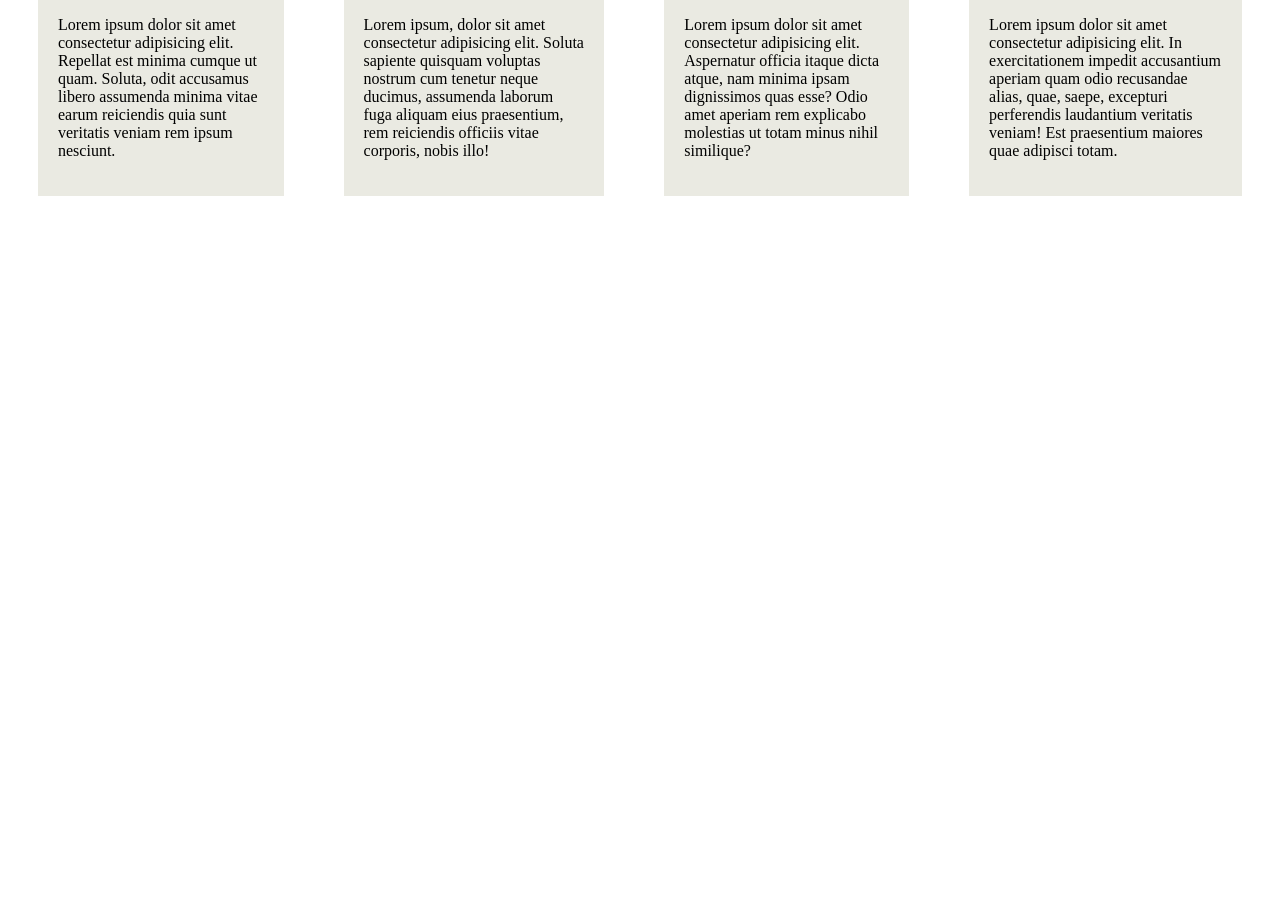
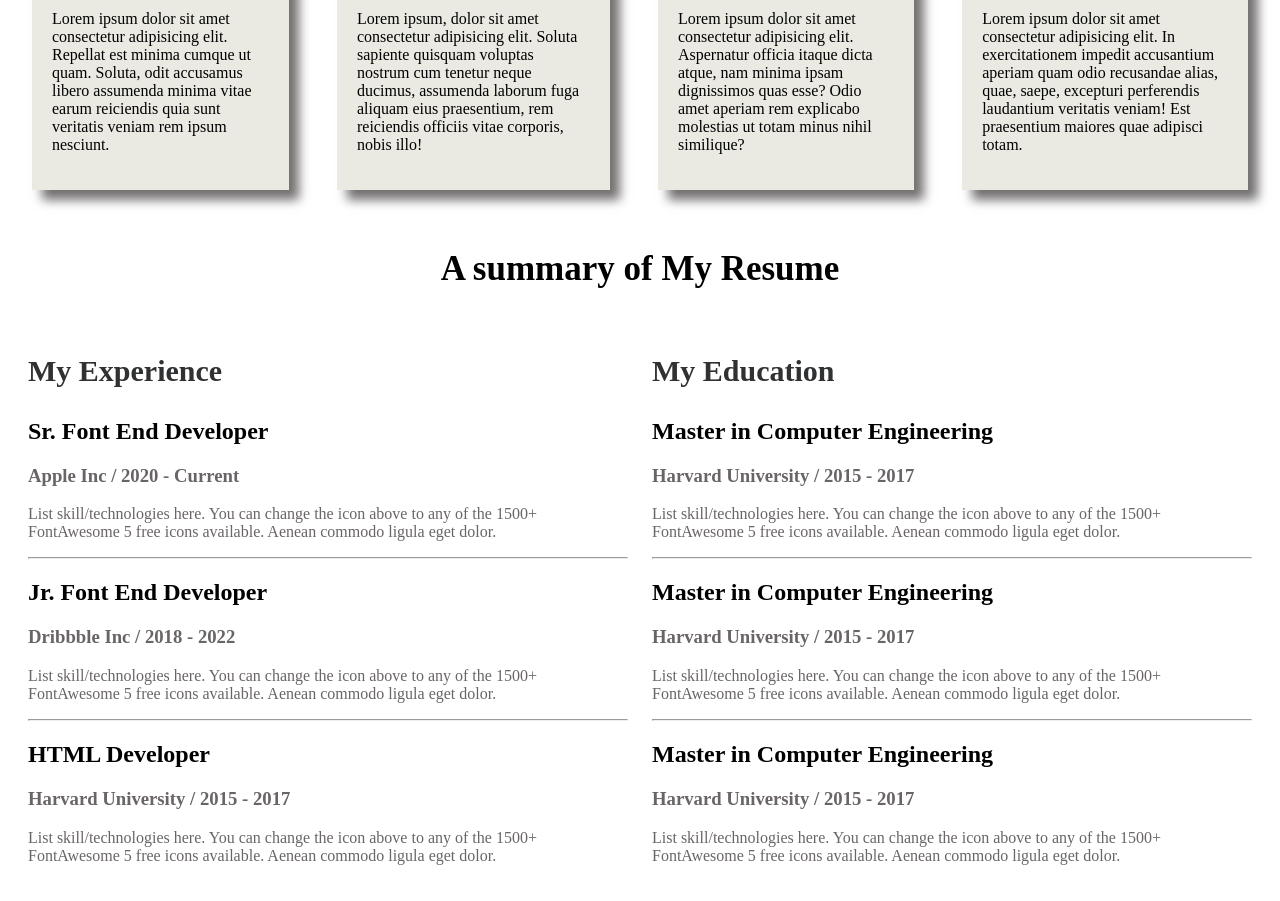
Before and after one commit to skSadi12/developer-portfolio, a plain HTML site: page index.html in a window 1280 px wide. Shown: the part 1963-2864 px from the top of the page. Before the commit the page ends 2197 px from the top, so only its background shows below. Drawn offline with nearby package versions, Linux system fonts and the light colour scheme.

Commit message:
Resume done

```diff
--- a/index.html
+++ b/index.html
@@ -8,6 +8,7 @@
 <link rel="preconnect" href="https://fonts.gstatic.com" crossorigin>
 <link href="https://fonts.googleapis.com/css2?family=Open+Sans:ital,wght@0,300..800;1,300..800&display=swap" rel="stylesheet">
     <link rel="stylesheet" href="style/portfolio.css">
+    <link rel="shortcut icon" href="images/Developer_icon.png" type="image/x-icon">
 </head>
 <body>
     <header class="header">
@@ -93,6 +94,70 @@
             </div>
          </section>
 
+         <!-- A summary of My Resume< -->
+
+         <section>
+            <h3 class="section-title">A summary of My Resume</h3>
+
+            <div class="resume-container" >
+
+                <div class="resume-column">
+                    <h3 class="resume-column-title"> My Experience</h3>
+
+                    <div class="resume-item">
+                        <h2 class="resune-item-title">Sr. Font End Developer</h2>
+                        <h3 class="resume-item-institute">Apple Inc / 2020 - Current</h3>
+                        <p class="resume-item-description">List skill/technologies here. You can change the icon above
+                            to any of the 1500+ FontAwesome 5 free icons available. Aenean commodo ligula eget dolor.</p>
+                    </div>
+                    <hr>
+                    <div class="resume-item">
+                        <h2 class="resune-item-title">Jr. Font End Developer</h2>
+                        <h3 class="resume-item-institute">Dribbble Inc / 2018 - 2022</h3>
+                        <p class="resume-item-description">List skill/technologies here. You can change the icon above
+                            to any of the 1500+ FontAwesome 5 free icons available. Aenean commodo ligula eget dolor.</p>
+                    </div>
+                    <hr>
+                    <div class="resume-item">
+                        <h2 class="resune-item-title">HTML Developer</h2>
+                        <h3 class="resume-item-institute">Harvard University / 2015 - 2017</h3>
+                        <p class="resume-item-description">List skill/technologies here. You can change the icon above
+                            to any of the 1500+ FontAwesome 5 free icons available. Aenean commodo ligula eget dolor.</p>
+                    </div>
+
+
+
+                </div>
+                <div class="resume-column">
+                    <h3 class="resume-column-title">My Education</h3>
+
+                    <div class="resume-item">
+                        <h2 class="resune-item-title">Master in Computer Engineering</h2>
+                        <h3 class="resume-item-institute">Harvard University / 2015 - 2017</h3>
+                        <p class="resume-item-description">List skill/technologies here. You can change the icon above
+                            to any of the 1500+ FontAwesome 5 free icons available. Aenean commodo ligula eget dolor.</p>
+                    </div>
+                    <hr>
+                    <div class="resume-item">
+                        <h2 class="resune-item-title">Master in Computer Engineering</h2>
+                        <h3 class="resume-item-institute">Harvard University / 2015 - 2017</h3>
+                        <p class="resume-item-description">List skill/technologies here. You can change the icon above
+                            to any of the 1500+ FontAwesome 5 free icons available. Aenean commodo ligula eget dolor.</p>
+                    </div>
+                    <hr>
+                    <div class="resume-item">
+                        <h2 class="resune-item-title">Master in Computer Engineering</h2>
+                        <h3 class="resume-item-institute">Harvard University / 2015 - 2017</h3>
+                        <p class="resume-item-description">List skill/technologies here. You can change the icon above
+                            to any of the 1500+ FontAwesome 5 free icons available. Aenean commodo ligula eget dolor.</p>
+                    </div>
+                </div>
+
+            </div>
+
+
+         </section>
+
     </main>
 
     <footer>
--- a/style/portfolio.css
+++ b/style/portfolio.css
@@ -117,13 +117,13 @@ main{
 #what-i-do{
     padding: 30px 150px;
     text-align: center;
-    /* background-color: white; */
+
 }
 #what{
     margin-top: 30px;
 }
 .skill-div{
-    /* justify-content: center; */
+
     display: flex;
     height: 100%;
     width: 100%;
@@ -131,6 +131,23 @@ main{
 .skill{
     background-color: rgb(234, 234, 226);
     justify-content: space-between;
-    margin: 30px;
+    margin: 24px;
     padding: 20px;
+    box-shadow: 10px 10px 10px rgb(116, 113, 113);
 }
+
+/* resume */
+
+.resume-column-title{
+    color: rgb(48, 49, 50);
+    font-size:30px ;
+    font-weight: 700;
+}
+.resume-container{
+    display: flex;
+    gap: 24px;
+    margin: 20px;
+}
+.resume-item-description , .resume-item-institute {
+    color: rgb(106, 101, 101);
+}
```
Also changed, not shown: images/Developer_icon.png (added).
